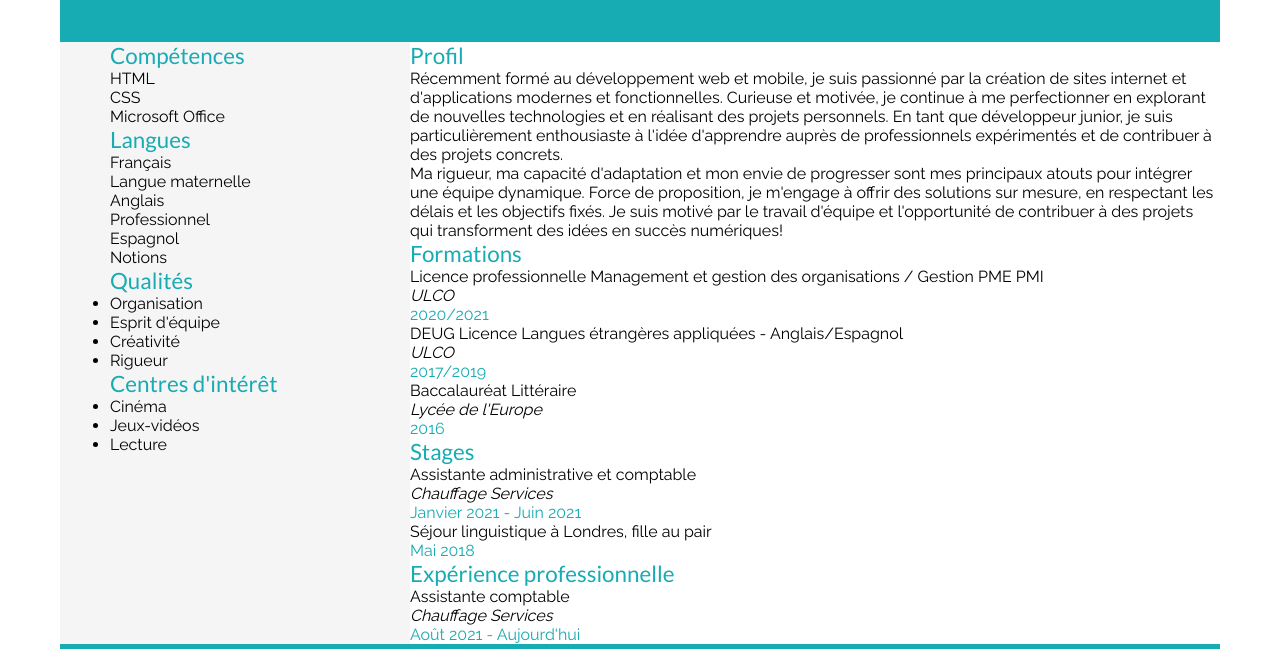
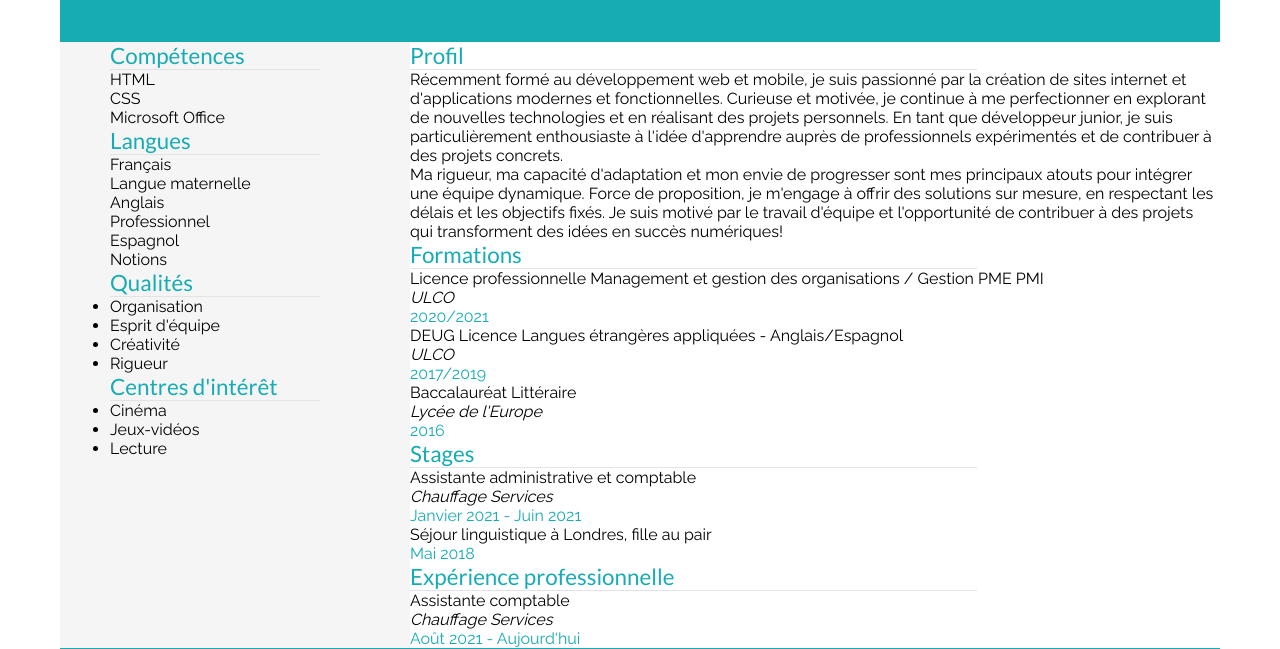
Before and after one commit to Laurinedbt/Devoir-Bilan-1, a plain HTML site: page index.html in a window 1280 px wide. Shown: the part 198-847 px from the top of the page. Drawn offline with Linux system fonts and the light colour scheme.

Commit message:
Add main_content branch

```diff
--- a/css/style.css
+++ b/css/style.css
@@ -98,3 +98,9 @@ aside{
 .side-content{
     padding-left: 50px;
 }
+
+.title-container{
+    border-bottom: 1px solid #e3e3e3;
+    width: 70%;
+    margin: 0;
+}
--- a/index.html
+++ b/index.html
@@ -28,25 +28,33 @@
     <main>
         <aside>
             <div class="side-content">
+                <div class="title-container">
                     <h2>Compétences</h2>
+                </div>
                     <p>HTML</p>
                     <p>CSS</p>
                     <p>Microsoft Office</p>
+                <div class="title-container">
                     <h2>Langues</h2>
+                </div>
                     <p>Français</p>
                     <p>Langue maternelle</p>
                     <p>Anglais</p>
                     <p>Professionnel</p>
                     <p>Espagnol</p>
                     <p>Notions</p>
+                <div class="title-container">
                     <h2>Qualités</h2>
+                </div>
                     <ul>
                         <li>Organisation</li>
                         <li>Esprit d'équipe</li>
                         <li>Créativité</li>
                         <li>Rigueur</li>
                     </ul>
+                <div class="title-container">
                     <h2>Centres d'intérêt</h2>
+                </div>
                     <ul>
                         <li>Cinéma</li>
                         <li>Jeux-vidéos</li>
@@ -56,7 +64,9 @@
         </aside>
         <div class="main-content">
             <section>
+                <div class="title-container">
                     <h2>Profil</h2>
+                </div>
                     <p>Récemment formé au développement web et mobile, je suis passionné par la création de sites internet et d'applications modernes et fonctionnelles.
                         Curieuse et motivée, je continue à me perfectionner en explorant de nouvelles technologies et en réalisant des projets personnels.
                         En tant que développeur junior, je suis particulièrement enthousiaste à l'idée d'apprendre auprès de professionnels expérimentés et de contribuer à des projets concrets.
@@ -66,7 +76,9 @@
                     </p>
             </section>
             <section>
+                <div class="title-container">
                     <h2>Formations</h2>
+                </div>
                     <p>Licence professionnelle Management et gestion des organisations / Gestion PME PMI</p>
                     <p class="place">ULCO</p>
                     <p class="date">2020/2021</p>
@@ -78,7 +90,9 @@
                     <p class="date">2016</p>
             </section>
             <section>
+                <div class="title-container">
                     <h2>Stages</h2>
+                </div>
                     <p>Assistante administrative et comptable</p>
                     <p class="place">Chauffage Services</p>
                     <p class="date">Janvier 2021 - Juin 2021</p>
@@ -86,7 +100,9 @@
                     <p class="date">Mai 2018</p>
             </section>
             <section>
+                <div class="title-container">
                     <h2>Expérience professionnelle</h2>
+                </div>
                 <p>Assistante comptable</p>
                 <p class="place">Chauffage Services</p>
                 <p class="date">Août 2021 - Aujourd'hui</p>
```
Lines whose indentation alone changed are shown as unchanged.
